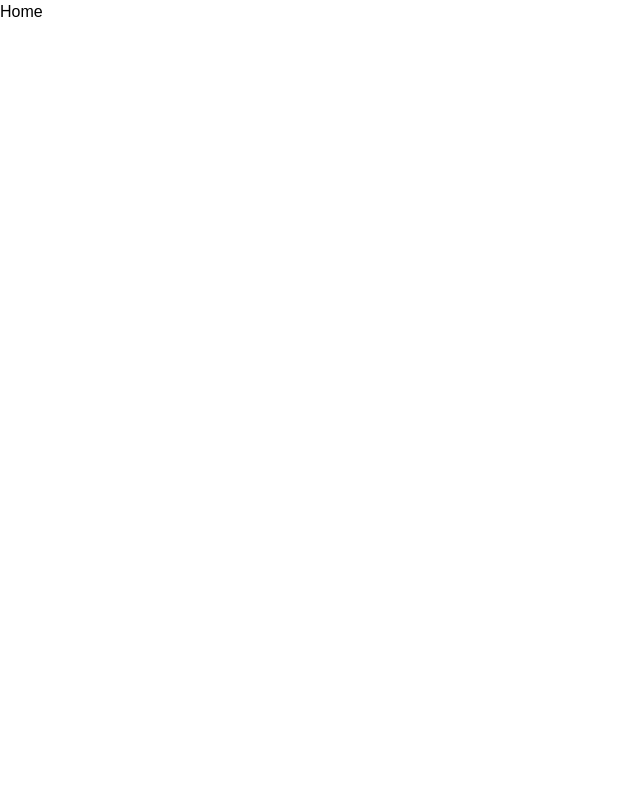
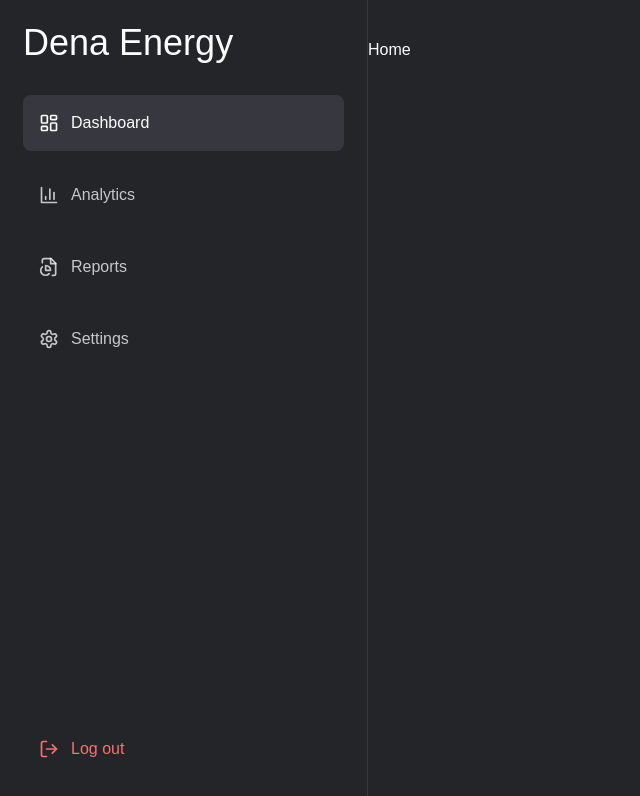
Before and after one commit to TrustfulDev/dena-energy-dashboard, a Next.js app: page / in a window 1280 px wide. Shown: the top 796 px of the page, without its empty margins (0-640 px from the left). Built offline with nearby package versions, Linux system fonts and the light colour scheme; a web font is replaced by a local one.

Commit message:
Navbar & Sidebar
Made various adjustments to css variable colors and the shadcn button class

```diff
--- a/app/globals.css
+++ b/app/globals.css
@@ -4,64 +4,64 @@
 
 @layer base {
   :root {
-    --background: 0 0% 100%;
-    --foreground: #242529;
+    --background: 228, 6%, 15%; /* #242529 */
+    --foreground: 240, 33%, 99%; /* #FDFDFE - Text */
 
-    --card: 0 0% 100%;
-    --card-foreground: #242529;
+    --card: 240, 7%, 23%; /* #37373F */
+    --card-foreground: 240, 33%, 99%; /* #FDFDFE - Text */
 
-    --popover: 0 0% 100%;
-    --popover-foreground: #242529;
+    --popover: 228, 6%, 15%;
+    --popover-foreground: 240, 33%, 99%; /* #FDFDFE - Text */
 
-    --primary: 222.2 47.4% 11.2%;
-    --primary-foreground: 210 40% 98%;
+    --primary: 228, 6%, 15%; /* #242529 */
+    --primary-foreground: 240, 33%, 99%; /* #FDFDFE - Text */
 
-    --secondary: 210 40% 96.1%;
-    --secondary-foreground: 222.2 47.4% 11.2%;
+    --secondary: 240, 7%, 23%;
+    --secondary-foreground: 240, 33%, 99%; /* #FDFDFE - Text */
 
-    --muted: 210 40% 96.1%;
-    --muted-foreground: 215.4 16.3% 46.9%;
+    --muted: 240, 7%, 23%;
+    --muted-foreground: 215 20.2% 65.1%;
 
-    --accent: 210 40% 96.1%;
-    --accent-foreground: 222.2 47.4% 11.2%;
+    --accent: 240, 7%, 23%;
+    --accent-foreground: 240, 33%, 99%; /* #FDFDFE - Text */
 
     --destructive: 0 84.2% 60.2%;
-    --destructive-foreground: 210 40% 98%;
+    --destructive-foreground: #37373F;
 
     --border: 214.3 31.8% 91.4%;
     --input: 214.3 31.8% 91.4%;
-    --ring: #242529;
+    --ring: 228, 6%, 15%;
 
     --radius: 0.5rem;
   }
 
   .dark {
-    --background: #242529;
-    --foreground: 210 40% 98%;
+    --background: 228, 6%, 15%; /* #242529 */
+    --foreground: 240, 33%, 99%; /* #FDFDFE - Text */
 
-    --card: #242529;
-    --card-foreground: 210 40% 98%;
+    --card: 240, 7%, 23%; /* #37373F */
+    --card-foreground: 240, 33%, 99%; /* #FDFDFE - Text */
 
-    --popover: #242529;
-    --popover-foreground: 210 40% 98%;
+    --popover: 228, 6%, 15%;
+    --popover-foreground: 240, 33%, 99%; /* #FDFDFE - Text */
 
-    --primary: 210 40% 98%;
-    --primary-foreground: 222.2 47.4% 11.2%;
+    --primary: 228, 6%, 15%; /* #242529 */
+    --primary-foreground: 240, 33%, 99%; /* #FDFDFE - Text */
 
-    --secondary: 217.2 32.6% 17.5%;
-    --secondary-foreground: 210 40% 98%;
+    --secondary: 240, 7%, 23%;
+    --secondary-foreground: 240, 33%, 99%; /* #FDFDFE - Text */
 
-    --muted: 217.2 32.6% 17.5%;
+    --muted: 240, 7%, 23%;
     --muted-foreground: 215 20.2% 65.1%;
 
-    --accent: 217.2 32.6% 17.5%;
-    --accent-foreground: 210 40% 98%;
+    --accent: 240, 7%, 23%;
+    --accent-foreground: 240, 33%, 99%; /* #FDFDFE - Text */
 
     --destructive: 0 62.8% 30.6%;
-    --destructive-foreground: 210 40% 98%;
+    --destructive-foreground: 240, 33%, 99%; /* #FDFDFE - Text */
 
-    --border: 217.2 32.6% 17.5%;
-    --input: 217.2 32.6% 17.5%;
+    --border: 240, 7%, 23%;
+    --input: 240, 7%, 23%;
     --ring: 212.7 26.8% 83.9%;
   }
 }
--- a/app/layout.tsx
+++ b/app/layout.tsx
@@ -3,6 +3,8 @@
 import { Inclusive_Sans } from 'next/font/google'
 
 import { ThemeProvider } from "@/components/theme-provider"
+import { MobileNav } from "@/components/mobile-nav"
+import { Sidebar } from "@/components/sidebar"
 
 const font = Inclusive_Sans({ weight: "400", style: "normal", subsets: ['latin'], display: "swap" })
 
@@ -25,6 +27,8 @@
           enableSystem
           disableTransitionOnChange
         >
+          <MobileNav />
+          <Sidebar />
           {children}
         </ThemeProvider>
       </body>
--- a/app/page.tsx
+++ b/app/page.tsx
@@ -2,7 +2,7 @@
 
 export default function Home() {
   return (
-    <div>
+    <div className="bg-[#242529] inline">
       Home
     </div>
   )
--- /dev/null
+++ b/components/mobile-nav.tsx
@@ -0,0 +1,53 @@
+import {
+    Menu,
+    LayoutDashboard,
+    BarChart3,
+    FilePieChart,
+    Settings,
+    LogOut
+} from "lucide-react"
+
+import {
+    Sheet,
+    SheetContent,
+    SheetTrigger,
+} from "@/components/ui/sheet"
+
+import { NavBtn } from "@/components/nav-btns"
+import { ThemeToggle } from "@/components/theme-toggle"
+
+import Image from 'next/image'
+
+export const MobileNav = () => {
+    return (
+        <nav className="flex justify-between p-6 fixed w-full md:hidden">
+            <Sheet>
+                <SheetTrigger><Menu /></SheetTrigger>
+
+                <SheetContent side="left" className="w-full bg-primary-bg flex flex-col items-center">
+                    <Image
+                        src="https://static1.squarespace.com/static/6317eadce6c9ad7186eda45f/t/63cc428dbaa259500f507df3/1697402676070/"
+                        width={100}
+                        height={100}
+                        alt="Dena Energy Logo"
+                        className="mt-20"
+                    />
+                    <h1 className="text-3xl mb-14">Dena Energy</h1>
+
+                    <div className="flex flex-col gap-1 w-full">
+                        {/* NavBtn will need to be edited to include onClick function */}
+                        <NavBtn Icon={LayoutDashboard} text="Dashboard" active={true} className="" />
+                        <NavBtn Icon={BarChart3} text="Analytics" active={false} className="" />
+                        <NavBtn Icon={FilePieChart} text="Reports" active={false} className="" />
+                        <NavBtn Icon={Settings} text="Settings" active={false} className="" />
+                        <NavBtn Icon={LogOut} text="Log out" active={false} className="" />
+                    </div>
+                </SheetContent>
+            </Sheet>
+
+            <div>
+                <ThemeToggle />
+            </div>
+        </nav>
+    )
+}
--- /dev/null
+++ b/components/nav-btns.tsx
@@ -0,0 +1,22 @@
+import { Button } from "@/components/ui/button"
+import { LucideIcon } from "lucide-react"
+
+interface NavBtnProps {
+    Icon: LucideIcon,
+    text: String,
+    active: Boolean
+    className: String,
+}
+
+export const NavBtn: React.FC<NavBtnProps> = ({
+    Icon,
+    text,
+    active,
+    className
+}) => {
+    return (
+        <Button variant="left" className={`hover:bg-primary-card hover:text-primary-text text-base py-7 ${active ? "text-primary-text bg-primary-card" : "text-faded-text"} ${className}`} >
+            <Icon className="mr-3 h-5 w-5" /> {text}
+        </Button>
+    )
+}
--- /dev/null
+++ b/components/sidebar.tsx
@@ -0,0 +1,25 @@
+import {
+    LayoutDashboard,
+    BarChart3,
+    FilePieChart,
+    Settings,
+    LogOut
+} from "lucide-react"
+
+import { NavBtn } from "@/components/nav-btns"
+
+export const Sidebar = () => {
+    return (
+        <aside className="hidden md:inline-flex flex-col gap-4 w-[368px] h-screen border-r border-primary-card p-[23px]">
+            <header className="mb-4">
+                <h1 className="text-4xl">Dena Energy</h1>
+            </header>
+
+            <NavBtn Icon={LayoutDashboard} text="Dashboard" active={true} className="" />
+            <NavBtn Icon={BarChart3} text="Analytics" active={false} className="" />
+            <NavBtn Icon={FilePieChart} text="Reports" active={false} className="" />
+            <NavBtn Icon={Settings} text="Settings" active={false} className="" />
+            <NavBtn Icon={LogOut} text="Log out" active={false} className="mt-auto text-red-400" />
+        </aside>
+    )
+}
--- a/components/ui/button.tsx
+++ b/components/ui/button.tsx
@@ -5,7 +5,7 @@
 import { cn } from "@/lib/utils"
 
 const buttonVariants = cva(
-  "inline-flex items-center justify-center rounded-md text-sm font-medium ring-offset-background transition-colors focus-visible:outline-none focus-visible:ring-2 focus-visible:ring-ring focus-visible:ring-offset-2 disabled:pointer-events-none disabled:opacity-50",
+  "inline-flex items-center justify-center rounded-lg text-sm font-medium ring-offset-background transition-colors focus-visible:outline-none focus-visible:ring-2 focus-visible:ring-ring focus-visible:ring-offset-2 disabled:pointer-events-none disabled:opacity-50",
   {
     variants: {
       variant: {
@@ -18,6 +18,7 @@
           "bg-secondary text-secondary-foreground hover:bg-secondary/80",
         ghost: "hover:bg-accent hover:text-accent-foreground",
         link: "text-primary underline-offset-4 hover:underline",
+        left: "bg-background hover:bg-accent justify-start"
       },
       size: {
         default: "h-10 px-4 py-2",
--- /dev/null
+++ b/components/ui/sheet.tsx
@@ -0,0 +1,146 @@
+"use client"
+
+import * as React from "react"
+import * as SheetPrimitive from "@radix-ui/react-dialog"
+import { cva, type VariantProps } from "class-variance-authority"
+import { X } from "lucide-react"
+
+import { cn } from "@/lib/utils"
+
+const Sheet = SheetPrimitive.Root
+
+const SheetTrigger = SheetPrimitive.Trigger
+
+const SheetClose = SheetPrimitive.Close
+
+const SheetPortal = ({
+  className,
+  ...props
+}: SheetPrimitive.DialogPortalProps) => (
+  <SheetPrimitive.Portal className={cn(className)} {...props} />
+)
+SheetPortal.displayName = SheetPrimitive.Portal.displayName
+
+const SheetOverlay = React.forwardRef<
+  React.ElementRef<typeof SheetPrimitive.Overlay>,
+  React.ComponentPropsWithoutRef<typeof SheetPrimitive.Overlay>
+>(({ className, ...props }, ref) => (
+  <SheetPrimitive.Overlay
+    className={cn(
+      "fixed inset-0 z-50 bg-background/80 backdrop-blur-sm data-[state=open]:animate-in data-[state=closed]:animate-out data-[state=closed]:fade-out-0 data-[state=open]:fade-in-0",
+      className
+    )}
+    {...props}
+    ref={ref}
+  />
+))
+SheetOverlay.displayName = SheetPrimitive.Overlay.displayName
+
+const sheetVariants = cva(
+  "fixed z-50 gap-4 bg-background p-6 shadow-lg transition ease-in-out data-[state=open]:animate-in data-[state=closed]:animate-out data-[state=closed]:duration-300 data-[state=open]:duration-500",
+  {
+    variants: {
+      side: {
+        top: "inset-x-0 top-0 border-b data-[state=closed]:slide-out-to-top data-[state=open]:slide-in-from-top",
+        bottom:
+          "inset-x-0 bottom-0 border-t data-[state=closed]:slide-out-to-bottom data-[state=open]:slide-in-from-bottom",
+        left: "inset-y-0 left-0 h-full w-3/4 border-r data-[state=closed]:slide-out-to-left data-[state=open]:slide-in-from-left sm:max-w-sm",
+        right:
+          "inset-y-0 right-0 h-full w-3/4  border-l data-[state=closed]:slide-out-to-right data-[state=open]:slide-in-from-right sm:max-w-sm",
+      },
+    },
+    defaultVariants: {
+      side: "right",
+    },
+  }
+)
+
+interface SheetContentProps
+  extends React.ComponentPropsWithoutRef<typeof SheetPrimitive.Content>,
+    VariantProps<typeof sheetVariants> {}
+
+const SheetContent = React.forwardRef<
+  React.ElementRef<typeof SheetPrimitive.Content>,
+  SheetContentProps
+>(({ side = "right", className, children, ...props }, ref) => (
+  <SheetPortal>
+    <SheetOverlay />
+    <SheetPrimitive.Content
+      ref={ref}
+      className={cn(sheetVariants({ side }), className)}
+      {...props}
+    >
+      {children}
+      <SheetPrimitive.Close className="absolute right-4 top-4 rounded-sm opacity-70 ring-offset-background transition-opacity hover:opacity-100 focus:outline-none focus:ring-2 focus:ring-ring focus:ring-offset-2 disabled:pointer-events-none data-[state=open]:bg-secondary">
+        <X className="h-4 w-4" />
+        <span className="sr-only">Close</span>
+      </SheetPrimitive.Close>
+    </SheetPrimitive.Content>
+  </SheetPortal>
+))
+SheetContent.displayName = SheetPrimitive.Content.displayName
+
+const SheetHeader = ({
+  className,
+  ...props
+}: React.HTMLAttributes<HTMLDivElement>) => (
+  <div
+    className={cn(
+      "flex flex-col space-y-2 text-center sm:text-left",
+      className
+    )}
+    {...props}
+  />
+)
+SheetHeader.displayName = "SheetHeader"
+
+const SheetFooter = ({
+  className,
+  ...props
+}: React.HTMLAttributes<HTMLDivElement>) => (
+  <div
+    className={cn(
+      "flex flex-col-reverse sm:flex-row sm:justify-end sm:space-x-2",
+      className
+    )}
+    {...props}
+  />
+)
+SheetFooter.displayName = "SheetFooter"
+
+const SheetTitle = React.forwardRef<
+  React.ElementRef<typeof SheetPrimitive.Title>,
+  React.ComponentPropsWithoutRef<typeof SheetPrimitive.Title>
+>(({ className, ...props }, ref) => (
+  <SheetPrimitive.Title
+    ref={ref}
+    className={cn("text-lg font-semibold text-foreground", className)}
+    {...props}
+  />
+))
+SheetTitle.displayName = SheetPrimitive.Title.displayName
+
+const SheetDescription = React.forwardRef<
+  React.ElementRef<typeof SheetPrimitive.Description>,
+  React.ComponentPropsWithoutRef<typeof SheetPrimitive.Description>
+>(({ className, ...props }, ref) => (
+  <SheetPrimitive.Description
+    ref={ref}
+    className={cn("text-sm text-muted-foreground", className)}
+    {...props}
+  />
+))
+SheetDescription.displayName = SheetPrimitive.Description.displayName
+
+export {
+  Sheet,
+  SheetPortal,
+  SheetOverlay,
+  SheetTrigger,
+  SheetClose,
+  SheetContent,
+  SheetHeader,
+  SheetFooter,
+  SheetTitle,
+  SheetDescription,
+}
--- a/next.config.js
+++ b/next.config.js
@@ -1,4 +1,8 @@
 /** @type {import('next').NextConfig} */
-const nextConfig = {}
+const nextConfig = {
+    images: {
+        domains: ['static1.squarespace.com']
+    }
+}
 
 module.exports = nextConfig
--- a/package.json
+++ b/package.json
@@ -9,6 +9,7 @@
     "lint": "next lint"
   },
   "dependencies": {
+    "@radix-ui/react-dialog": "^1.0.5",
     "@radix-ui/react-dropdown-menu": "^2.0.6",
     "@radix-ui/react-slot": "^1.0.2",
     "class-variance-authority": "^0.7.0",
--- a/tailwind.config.ts
+++ b/tailwind.config.ts
@@ -12,11 +12,17 @@
       center: true,
       padding: "2rem",
       screens: {
+        'sm': '640px',
+        'md': '768px',
         "2xl": "1400px",
       },
     },
     extend: {
       colors: {
+        'primary-bg': '#242529',
+        'primary-card': '#37373F',
+        'primary-text': '#FDFDFE',
+        'faded-text': 'rgba(253, 253, 254, 0.75)',
         border: "hsl(var(--border))",
         input: "hsl(var(--input))",
         ring: "hsl(var(--ring))",
```
Also changed, not shown: components/theme-provider.tsx (line endings or trailing spaces), 1 other file (tests, documents, lock files or other folders).
